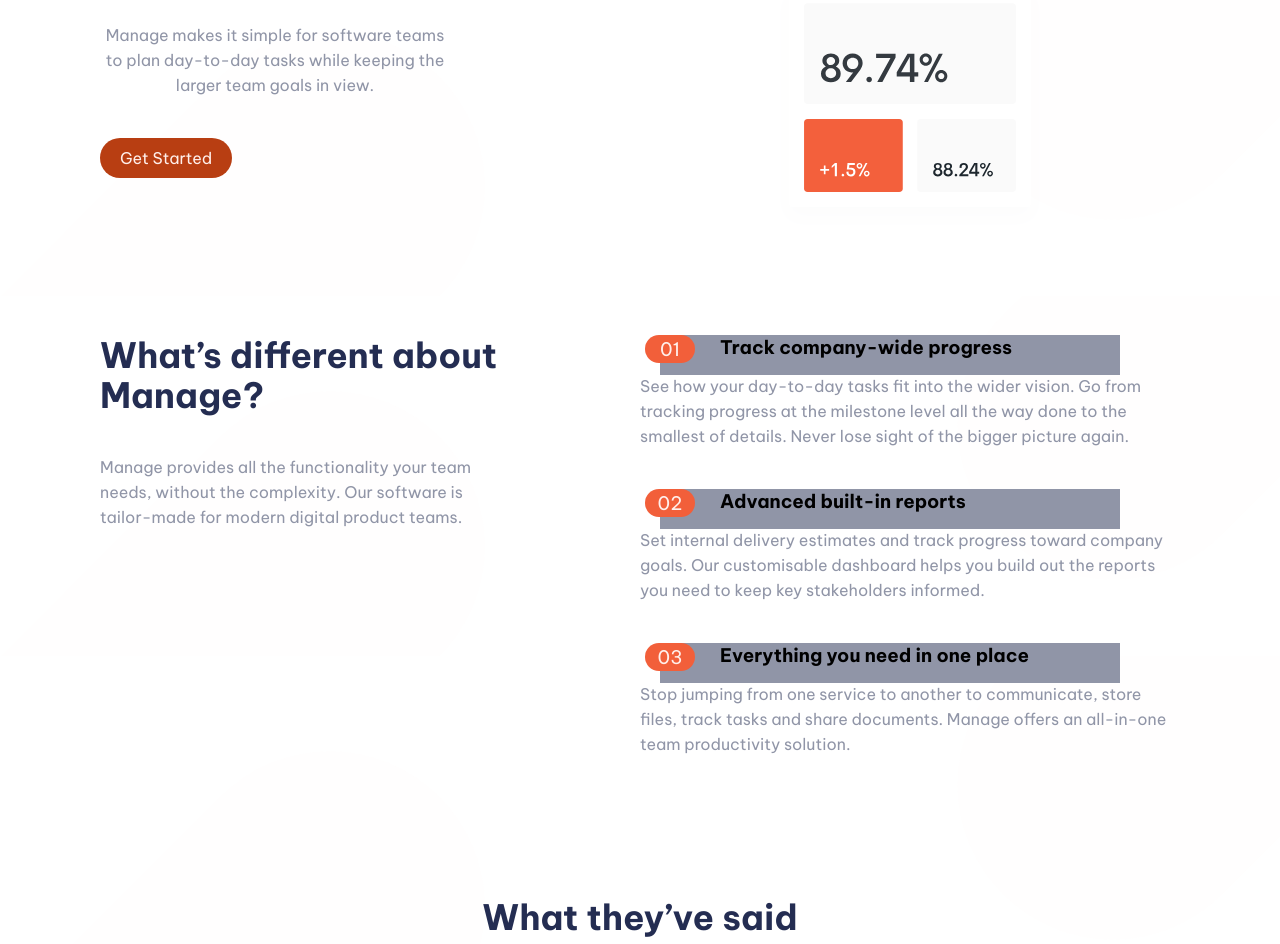
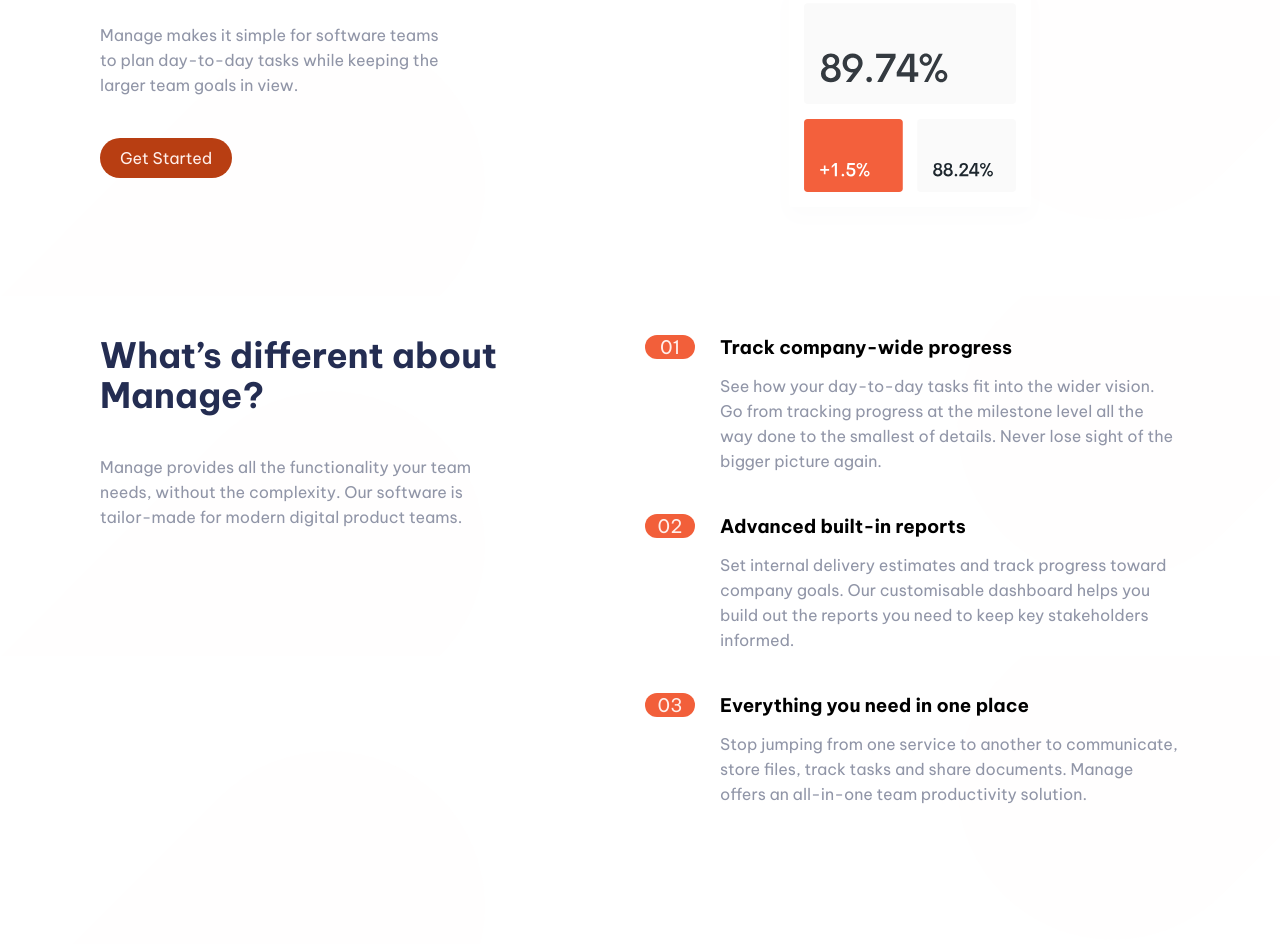
Before and after one commit to nivanovic7/manage-landing-page, a website: page index.html in a window 1280 px wide. Shown: the part 424-1368 px from the top of the page. Drawn offline with Linux system fonts and the light colour scheme.

Commit message:
fixed overflow and after and before pesudo on article heading

```diff
--- a/index.js
+++ b/index.js
@@ -20,3 +20,9 @@ const displayCards = function () {
 };
 
 displayCards();
+var docWidth = document.documentElement.offsetWidth;
+[].forEach.call(document.querySelectorAll("*"), function (el) {
+  if (el.offsetWidth > docWidth) {
+    console.log(el);
+  }
+});
--- a/sass/base/_typography.scss
+++ b/sass/base/_typography.scss
@@ -9,6 +9,9 @@ body {
   font-size: 5rem;
   line-height: 6rem;
   color: $primary-blue-dark;
+
+  @include respond(tab-port) {
+  }
 }
 
 .heading--secondary {
--- a/sass/components/_article.scss
+++ b/sass/components/_article.scss
@@ -3,24 +3,27 @@
 
   &__heading {
     position: relative;
+
     @include respond(tab-port) {
       padding: 1rem;
       background-color: $secondary-grayish-blue;
+      margin-right: -1rem;
       z-index: 100;
     }
   }
 
   &__heading::before {
     width: 5rem;
-    padding: 0.2rem;
     position: absolute;
     left: -7.5rem;
     top: 0;
+    bottom: 0;
     text-align: center;
     color: $secondary-pale-red;
     font-weight: 400;
     background-color: $primary-red-bright;
     border-radius: 2rem;
+
     @include respond(tab-port) {
       padding: 1rem 2rem;
       width: auto;
@@ -37,18 +40,21 @@
   }
 
   &__heading::after {
+    @include respond(tab-port) {
       content: "";
       position: absolute;
       width: 100%;
-    height: 100%;
       background-color: $secondary-grayish-blue;
       z-index: -10;
-    padding: 2rem;
       top: 0;
-    left: -6rem;
+      bottom: 0;
+      left: -5rem;
+    }
   }
 
   .paragraph {
+    @include respond(tab-port) {
       margin-left: -8rem;
     }
   }
+}
--- a/sass/components/_button.scss
+++ b/sass/components/_button.scss
@@ -7,6 +7,11 @@
   color: $secondary-pale-red;
   cursor: pointer;
   border-radius: 2rem;
+
+  @include respond(tab-port) {
+    padding: 1.5rem 3rem;
+    font-size: inherit;
+  }
 
   &--red {
     background-color: rgb(184, 62, 18);
--- a/sass/layout/_footer.scss
+++ b/sass/layout/_footer.scss
@@ -11,7 +11,7 @@
     margin-right: 0;
     flex-direction: column-reverse;
     align-items: center;
-    padding: 5rem;
+    padding: 2rem;
     & > * {
       width: 100%;
     }
@@ -77,8 +77,10 @@
 
   &__form {
     position: relative;
+
     @include respond(tab-port) {
       text-align: center;
+      font-size: 1.5rem;
     }
 
     & > * {
@@ -90,9 +92,12 @@
       font-size: inherit;
       padding: 1rem 2rem;
       border-radius: 2rem;
-      font-size: 1.3rem;
+      font-size: inherit;
+
       @include respond(tab-port) {
-        width: 80%;
+        padding: 1.5rem 4rem;
+        width: 60%;
+        font-size: inherit;
       }
     }
 
--- a/sass/layout/_header.scss
+++ b/sass/layout/_header.scss
@@ -9,8 +9,8 @@
     width: 50%;
 
     @include respond(tab-port) {
+      width: 100%;
       text-align: center;
-      width: 100%;
     }
   }
 
@@ -21,7 +21,6 @@
     justify-content: center;
     align-items: flex-start;
 
-    text-align: center;
     @include respond(tab-port) {
       padding: 0;
       align-items: center;
--- a/sass/pages/_home.scss
+++ b/sass/pages/_home.scss
@@ -7,6 +7,7 @@
 
   & > * {
     width: 50%;
+
     @include respond(tab-port) {
       width: 100%;
     }
@@ -14,10 +15,10 @@
 
   & > *:nth-child(1) .heading--secondary {
     max-width: 500px;
+
     @include respond(tab-port) {
       max-width: none;
       text-align: center;
-      margin-right: -3rem;
     }
   }
   & > *:nth-child(1) .paragraph {
```
Also changed, not shown: css/style.css. Lines whose indentation alone changed are shown as unchanged.
